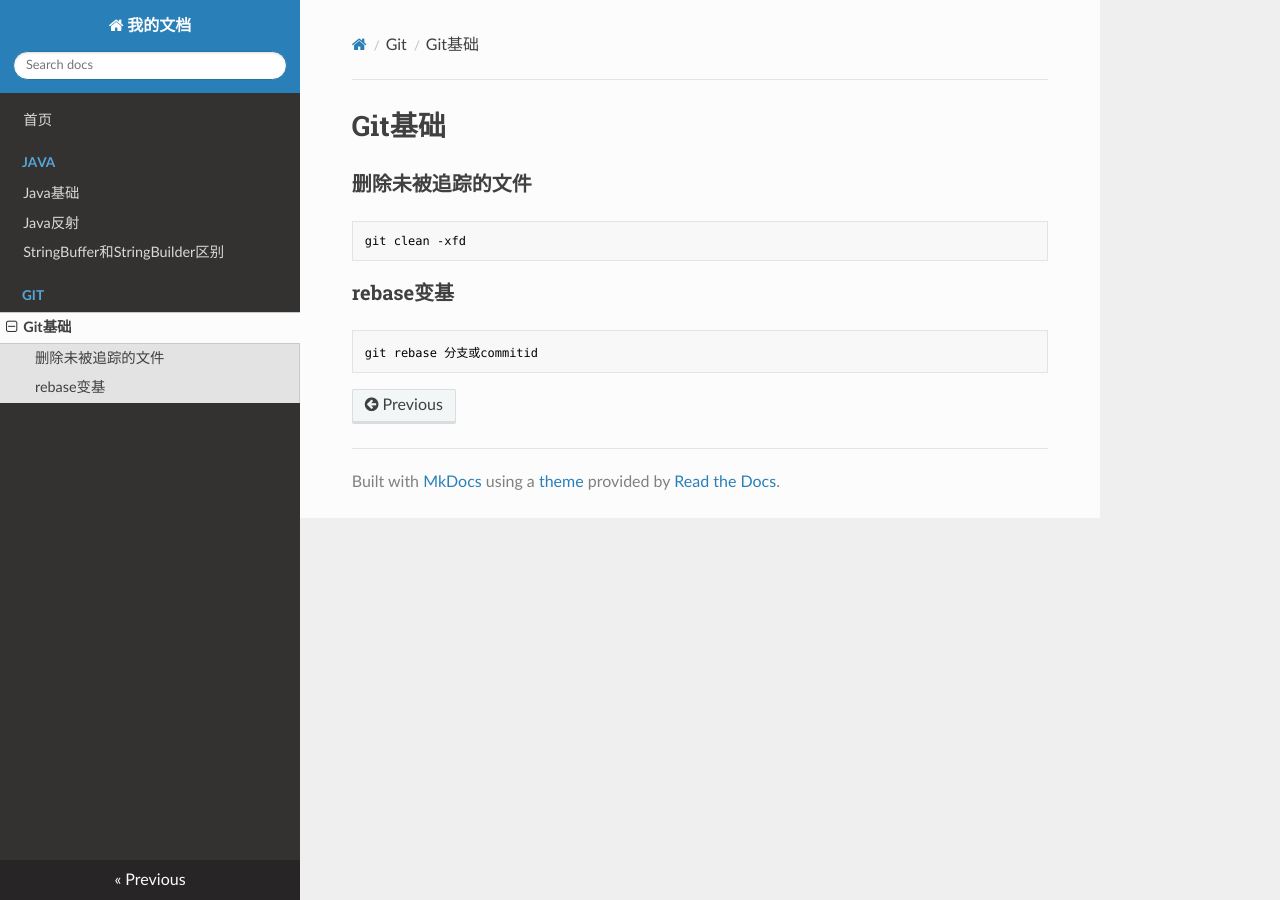
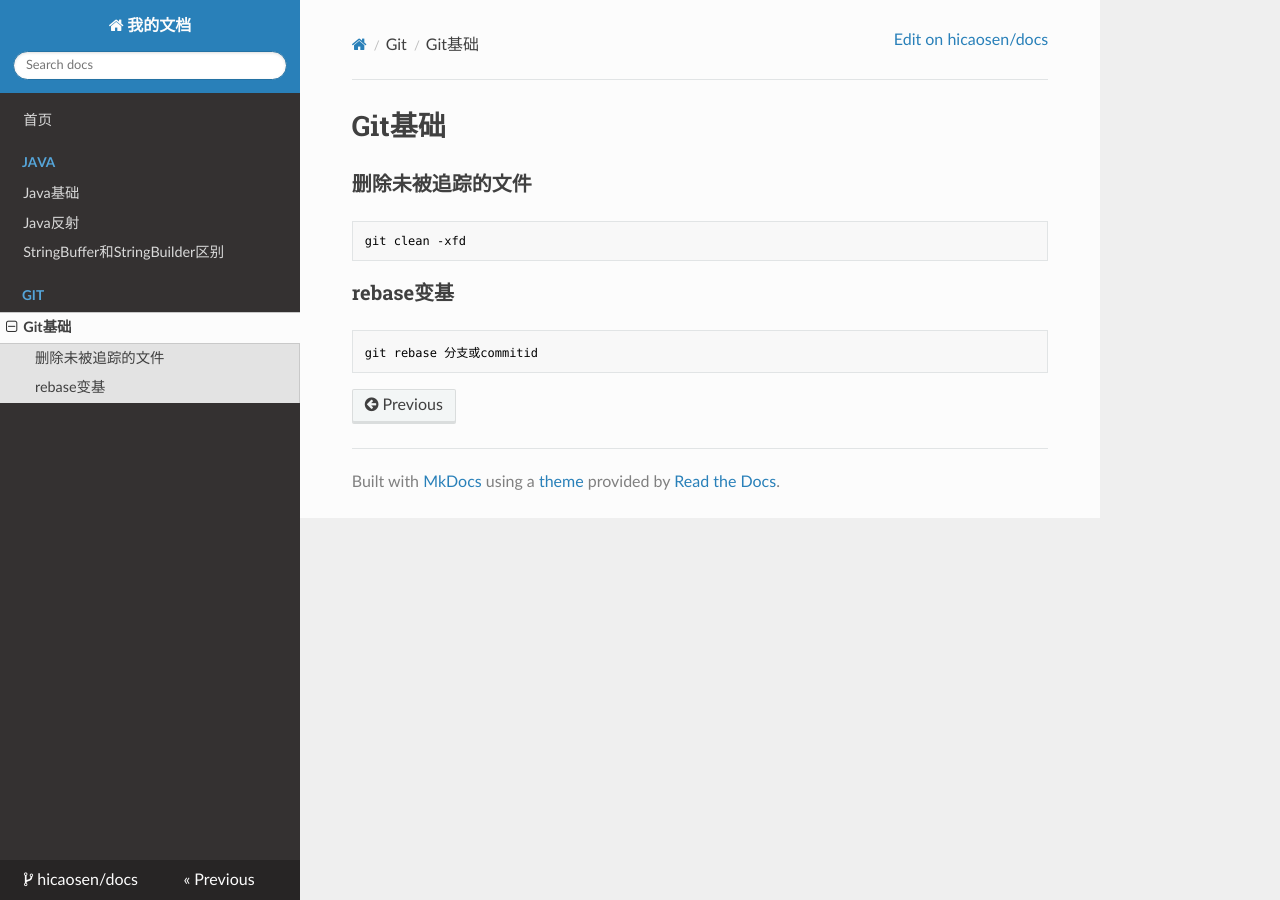
Before and after one commit to youngaq/docs, an MkDocs documentation site: the page built from docs/git-basics.md, in a window 1280 px wide. Built offline with MkDocs 1.6.1, drawn with Linux system fonts in a browser that asks for light colours; nearby versions of some CDN libraries.

Commit message:
添加配置

```diff
--- a/mkdocs.yml
+++ b/mkdocs.yml
@@ -1,5 +1,8 @@
 site_name: 我的文档
+site_url: https://hicaosen.github.io/docs/
 theme: readthedocs
+repo_name: hicaosen/docs
+repo_url: https://github.com/hicaosen/docs
 
 nav:
     - 首页: index.md
```
Also changed, not shown: site/cloudbaserc.json (deleted), 1 other file.
